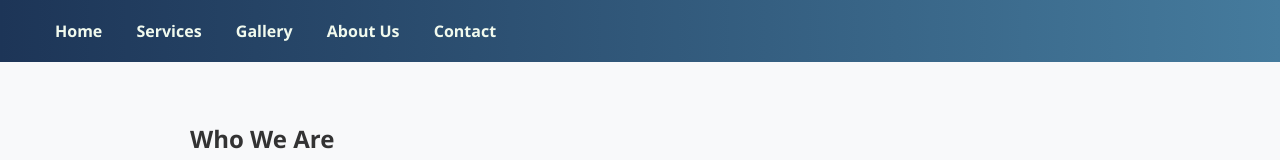
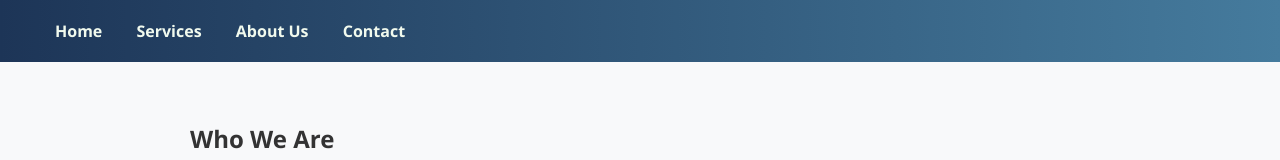
Before and after one commit to vinayjain2006/mysite.github.io, a plain HTML site: page about.html in a window 1280 px wide. Shown: the top 160 px of the page. Drawn offline with Linux system fonts and the light colour scheme.

Commit message:
removed gallery

```diff
--- a/about.html
+++ b/about.html
@@ -11,7 +11,6 @@
         <nav>
             <a href="index.html">Home</a>
             <a href="services.html">Services</a>
-            <a href="gallery.html">Gallery</a>
             <a href="about.html">About Us</a>
             <a href="contact.html">Contact</a>
         </nav>
```
Also changed, not shown: contact.html (+0 -1 lines), gallery.html (+0 -1 lines), index.html (+0 -1 lines), services.html (+0 -1 lines).
